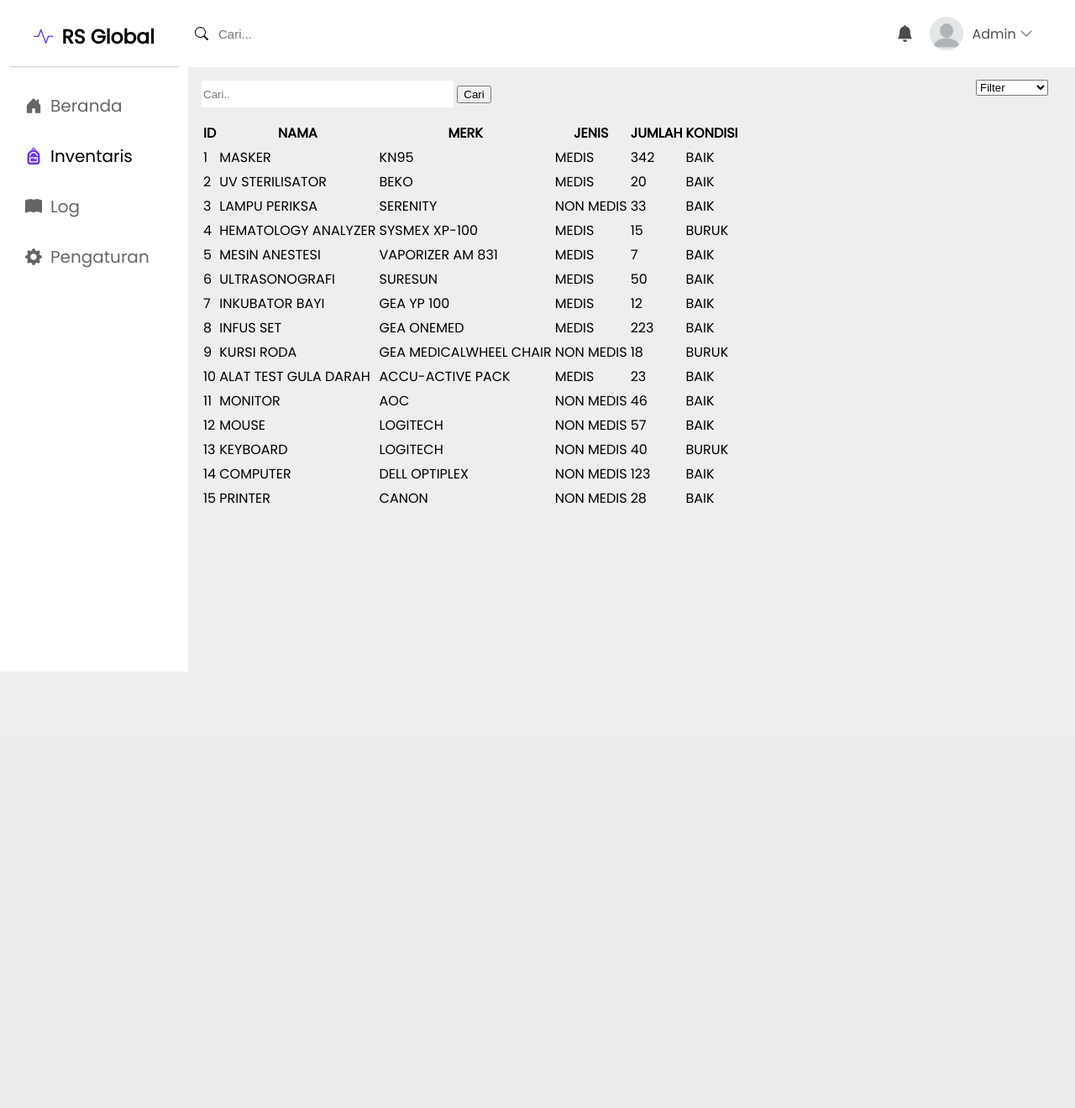
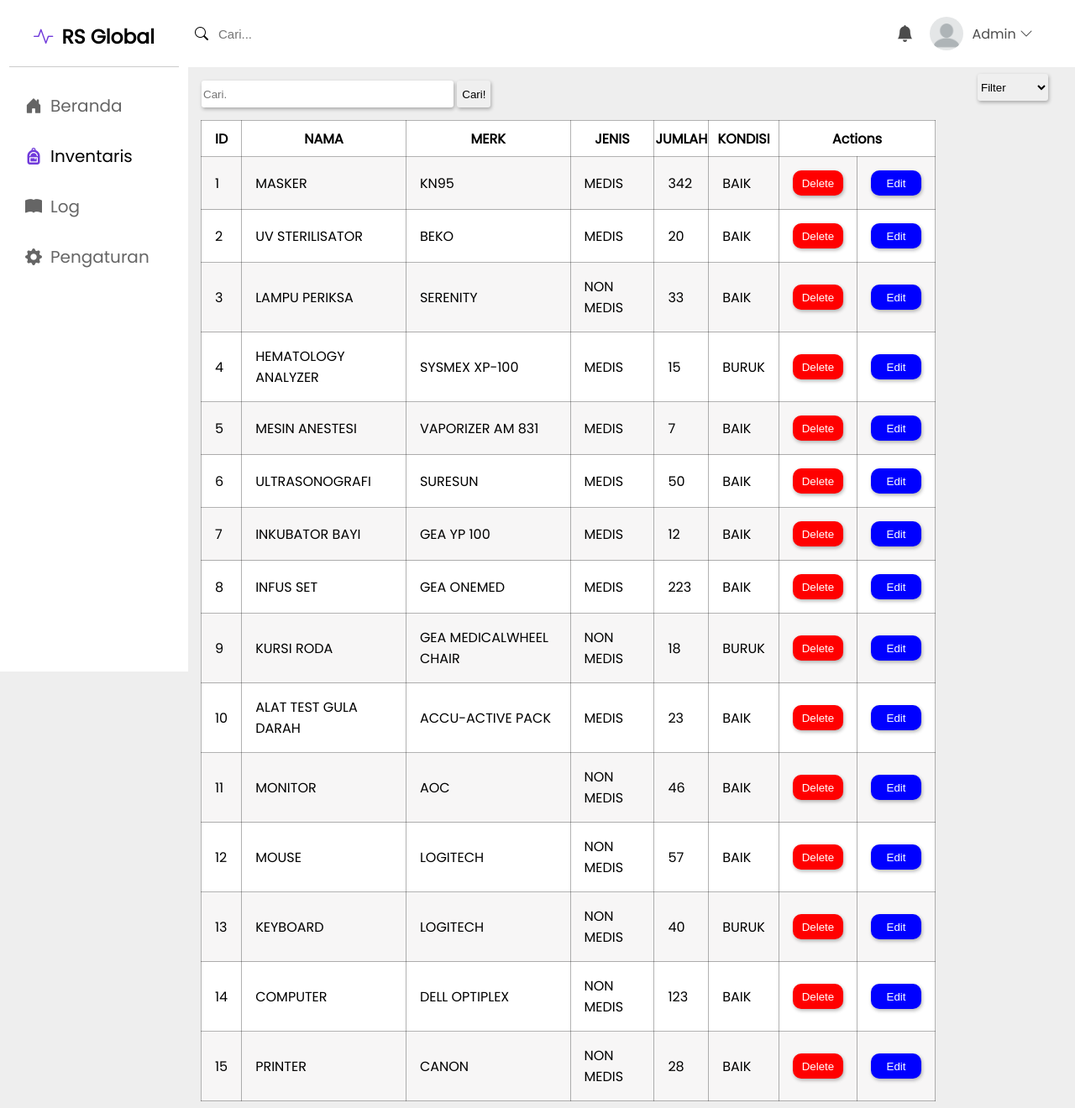
Before and after one commit to Bezaleelderoys/inventarisrs, a PHP site: page /inventaris.php in a window 1280 px wide; the page is wider, and only the part inside the window is pictured. Shown: that part at 84% size. Before the commit the page ends 800 px from the top of that part, so only its background shows below. Run offline with PHP 8.4, Linux system fonts and the light colour scheme; data comes from the database, SQL or seed files in the repository.

Commit message:
inventary major edit

```diff
--- a/inventaris.php
+++ b/inventaris.php
@@ -1,8 +1,5 @@
 <?php
 include_once("koneksi.php");
-
-$query = mysqli_query($koneksi, "SELECT * FROM barang");
-
 ?>
 
 <!DOCTYPE html>
@@ -22,7 +19,7 @@
 <body>
     <div class="navbar">
         <div class="container">
-            <form action="">
+            <form action="post">
                 <i class="bi bi-search"></i><input type="text" name="" id="" placeholder="Cari...">
             </form>
             <div class="social">
@@ -39,8 +36,7 @@
             </span>
             <div class="nav">
                 <a href="index.php"><i class="bi bi-house-door-fill"></i> Beranda</a>
-                <a href="inventaris.php" style="opacity: 1;"><i class="bi bi-backpack-fill" style="color: #713bdb;"></i>
-                    Inventaris</a>
+                <a href="inventaris.php" style="opacity: 1;"><i class="bi bi-backpack-fill" style="color: #713bdb;"></i>Inventaris</a>
                 <a href="log.php"><i class="bi bi-book-fill"></i> Log</a>
                 <a href="pengaturan.php"><i class="bi bi-gear-fill"></i> Pengaturan</a>
             </div>
@@ -48,9 +44,16 @@
     </div>
     <div class="inventory">
         <div class="upper-con">
-            <form action="">
-                <input type="text" name="" placeholder="Cari..">
-                <button>Cari</button>
+            <form action="" method="post" name="form">
+                <input type="text" placeholder="Cari."name="keyword">
+                <button type="submit" name="cari" style="
+                    height: 2rem;
+                    border: none;
+                    outline: none;
+                    box-shadow: 1px 2px 4px rgba(0, 0, 0, 0.3);
+                    border-radius: 3px;
+                    cursor: pointer;
+                ">Cari!</button>
             </form>
             <select name="filter">
                 <option>Filter</option>
@@ -59,7 +62,7 @@
             </select>
         </div>
         <div class="container">
-            <table>
+            <table border="1" style="border-collapse: collapse;">
                 <tr>
                     <th>ID</th>
                     <th>NAMA</th>
@@ -67,7 +70,16 @@
                     <th>JENIS</th>
                     <th>JUMLAH</th>
                     <th>KONDISI</th>
+                    <th colspan="2">Actions</th>
                 </tr>
+                <?php
+                if(isset($_POST['cari'])){
+                    $cari = $_POST['keyword'];
+                    $query = mysqli_query($koneksi, "SELECT * FROM barang WHERE NAMA_BARANG LIKE '$cari%'");
+                }else{
+                    $query = mysqli_query($koneksi, "SELECT * FROM barang");
+                }
+                ?>
                 <?php
                 while ($data = mysqli_fetch_array($query)) {
                     echo "<tr>";
@@ -77,6 +89,8 @@
                     echo "<td>" . $data['JENIS_BARANG'] . "</td>";
                     echo "<td>" . $data['JUMLAH'] . "</td>";
                     echo "<td>" . $data['KONDISI'] . "</td>";
+                    echo "<td class='button'><a href='delete.php'><button class='del'>Delete</button></a></td>";
+                    echo "<td class='button'><a href='edit.php'><button class='edit'>Edit</button></a></td>";
                 }
                 ?>
             </table>
--- a/src/style.css
+++ b/src/style.css
@@ -194,7 +194,7 @@
   height: 100px;
   width: 20%;
   margin: 20px 15px 10px 0px;
-  border: 1px solid #d8d8d8;
+  box-shadow: 1px 2px 4px rgba(0, 0, 0, 0.3);
   gap: 30px;
 }
 
@@ -259,7 +259,7 @@
 }
 
 .big-card {
-  border: 1px solid #d8d8d8;
+  box-shadow: 1px 2px 4px rgba(0, 0, 0, 0.3);
   border-radius: 5px;
   width: 56%;
   height: 280px;
@@ -307,13 +307,9 @@
   background-color: #e6e6e6;
 }
 
-.big-card table tr td {
-  color: rgb(49, 49, 49);
-}
-
 /* log kanan */
 .right-card {
-  border: 1px solid #d8d8d8;
+  box-shadow: 1px 2px 4px rgba(0, 0, 0, 0.3);
   border-radius: 5px;
   width: 24%;
   height: 280px;
@@ -365,6 +361,78 @@
   width: 300px;
   border: none;
   outline: none;
+  box-shadow: 1px 2px 4px rgba(0, 0, 0, 0.3);
+  border-radius: 3px;
+}
+.upper-con button[type="submit"]:hover {
+  opacity: 0.8;
+}
+.upper-con select {
+  height: 2rem;
+  outline: none;
+  border: none;
+  box-shadow: 1px 2px 4px rgba(0, 0, 0, 0.3);
+  border-radius: 3px;
+}
+
+.upper-con option {
+  height: 2rem;
+  outline: none;
+  border: none;
+}
+
+.container table {
+  background-color: white;
+  width: 70%;
+  border-color: rgba(0, 0, 0, 0.3);
+}
+
+.container table tr {
+  height: 2.7rem;
+}
+
+.container table tr td {
+  padding: 1em;
+}
+
+.button {
+  text-align: center;
+}
+
+.container table tr:nth-child(even) {
+  background-color: #f7f6f6;
+}
+
+.del {
+  background-color: red;
+  border: none;
+  color: white;
+  height: 30px;
+  width: 60px;
+  border-radius: 10px;
+  cursor: pointer;
+  box-shadow: 1px 2px 4px rgba(0, 0, 0, 0.3);
+}
+
+.edit {
+  background-color: blue;
+  border: none;
+  color: white;
+  height: 30px;
+  width: 60px;
+  border-radius: 10px;
+  cursor: pointer;
+  box-shadow: 1px 2px 4px rgba(0, 0, 0, 0.3);
+}
+
+.del:hover,
+.edit:hover {
+  opacity: 0.9;
+}
+
+.del:active,
+.edit:active {
+  opacity: 1;
 }
 /* inventory end */
 
```
Also changed, not shown: index.php (+5 -5 lines).
